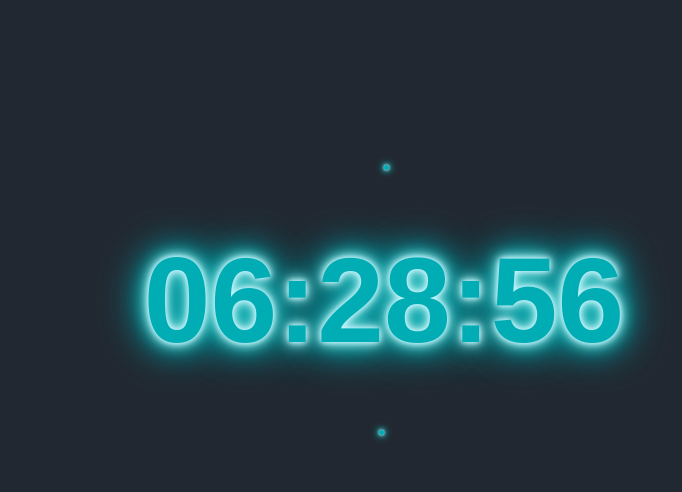
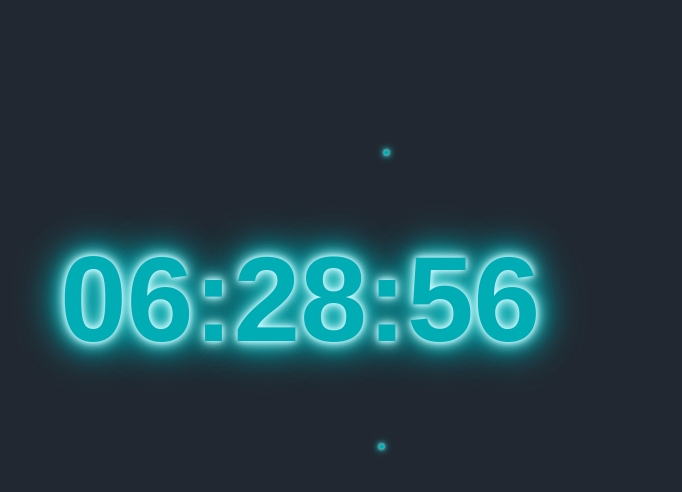
Before and after one commit to MarinaPrivalova/clockJS, a plain HTML site: page index.html in a window 1280 px wide. Shown: the whole page, without its empty margins (256-938 px from the left). Drawn offline with Linux system fonts and the light colour scheme; files whose address does not match are found by name.

Commit message:
fix: изменение размера

```diff
--- a/index.css
+++ b/index.css
@@ -11,20 +11,17 @@
 
 .clock {
   max-width: 720px;
-  width: 100%;
+  width: 90%;
   margin: 150px auto;
   border-radius: 20px;
-  height: 300px;
-  display: flex;
-  justify-content: center;
-  align-items: center;
 }
 
 .clock__figure {
+  width: fit-content;
   color: #00adb5;
   font-size: 120px;
   font-weight: 700;
-  margin: 0;
+  text-align: center;
   text-shadow: 0 0 5px #c7f5fe, 0 0 10px #c7f5fe, 0 0 15px #a9eee6,
     0 0 20px #00adb5, 0 0 30px #00adb5, 0 0 40px #00adb5, 0 0 50px #00adb5;
 }
@@ -32,10 +29,8 @@
 .inside {
   position: relative;
   width: 90%;
-  height: 90%;
   display: flex;
-  justify-content: center;
-  align-items: center;
+  margin: 0 auto;
 }
 
 .inside__spinner {
```
